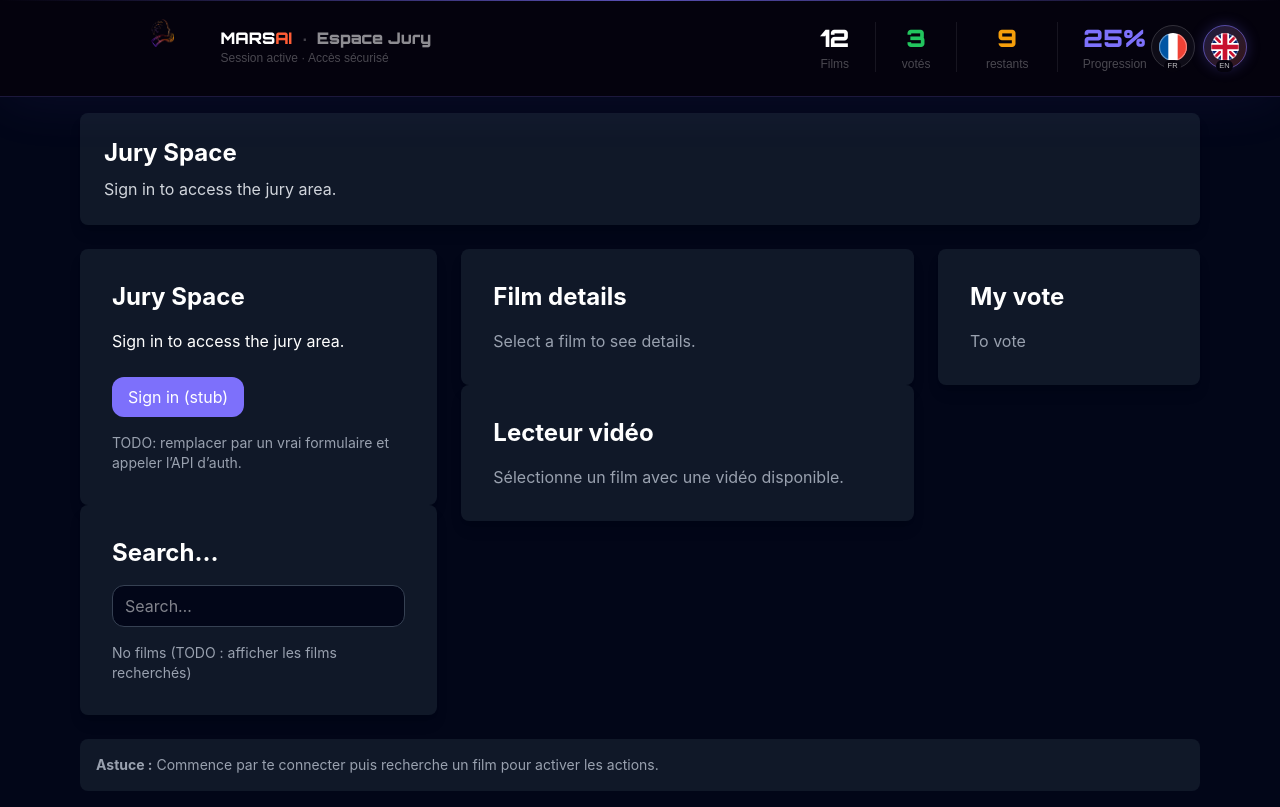
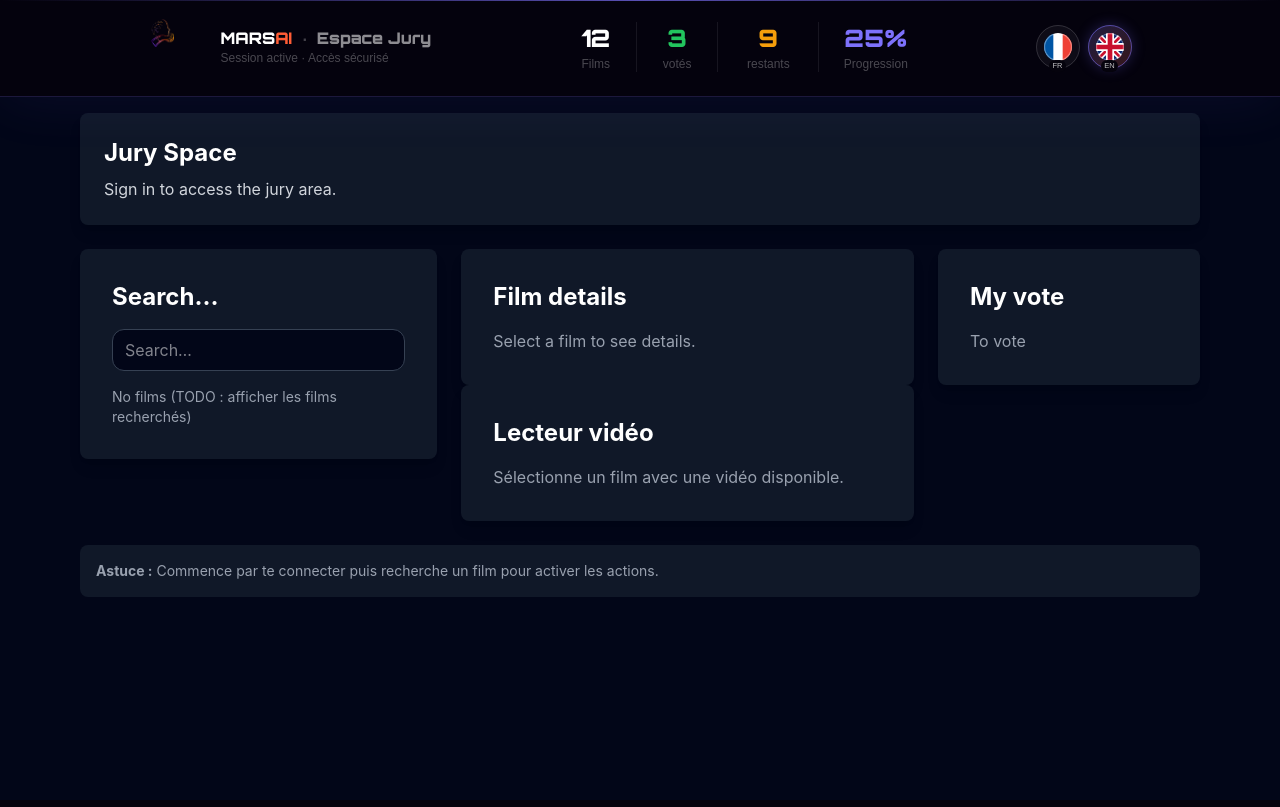
Before and after one commit to pascal-fortunati/marsAI, a React (Vite) app in the folder frontend/: page /jury in a window 1280 px wide. Built offline with nearby package versions, Linux system fonts and the light colour scheme.

Commit message:
chore(ui): center stats in navbar and remove LoginView from Jury page

```diff
--- a/frontend/src/components/ui/NavBar.tsx
+++ b/frontend/src/components/ui/NavBar.tsx
@@ -140,9 +140,8 @@ export default function NavBar({
             <div className="flex flex-row items-center size-full">
               <div className="content-stretch flex items-center justify-between px-[148.5px] relative size-full">
                 {/* Left Section: Logo + Stats */}
-                <div className="content-stretch flex items-center justify-between relative shrink-0 w-[1002.09px]">
-                  {/* Logo Section */}
-                  <div className="content-stretch flex flex-[1_0_0] gap-[16px] items-center min-h-px min-w-px relative">
+                {/* Left Section: Logo */}
+                <div className="flex items-center gap-[16px] shrink-0">
                   <a
                     href="/"
                     className="overflow-clip relative rounded-[16px] shrink-0 size-[56px]"
@@ -155,7 +154,7 @@ export default function NavBar({
                     />
                   </a>
 
-                    <div className="content-stretch flex flex-[1_0_0] flex-col gap-[2px] items-start leading-[0] min-h-px min-w-px relative">
+                  <div className="content-stretch flex flex-col gap-[2px] items-start leading-[0] min-h-px min-w-px relative">
                     <div className="content-stretch flex gap-[7.69px] items-center relative shrink-0 text-[16px] w-full">
                       <div className="flex flex-col f-orb font-black h-[20px] justify-center relative shrink-0 text-white w-[71.81px]">
                         <p>
@@ -180,7 +179,8 @@ export default function NavBar({
                   </div>
                 </div>
 
-                  {/* Stats Section */}
+                {/* Center Section: Stats */}
+                <div className="flex flex-1 justify-center">
                   <div className="content-stretch flex gap-[21px] items-center relative shrink-0 w-[356.25px]">
                     <div className="content-stretch flex flex-[1_0_0] items-center min-h-px min-w-px relative">
                       {/* Total Films */}
--- a/frontend/src/view/jury/JuryView.tsx
+++ b/frontend/src/view/jury/JuryView.tsx
@@ -2,7 +2,7 @@ import { useMemo, useState } from "react";
 import { useTranslation } from "react-i18next";
 import i18n, { setLanguage } from "../../lib/i18n";
 import NavBar from "../../components/ui/NavBar";
-import { LoginView } from "./LoginView";
+
 import { FilmSearchBar } from "./FilmSearchBar";
 import { FilmDetail } from "./FilmDetail";
 import { VideoPlayer } from "./VideoPlayer";
@@ -83,11 +83,6 @@ export function JuryView() {
 
         <section className="grid gap-6 lg:grid-cols-12">
           <aside className="lg:col-span-4">
-            <LoginView
-              isLoggedIn={isLoggedIn}
-              onLogin={handleLogin}
-              onLogout={handleLogout}
-            />
             <FilmSearchBar
               query={searchQuery}
               results={searchResults}
```
Lines whose indentation alone changed are shown as unchanged.
